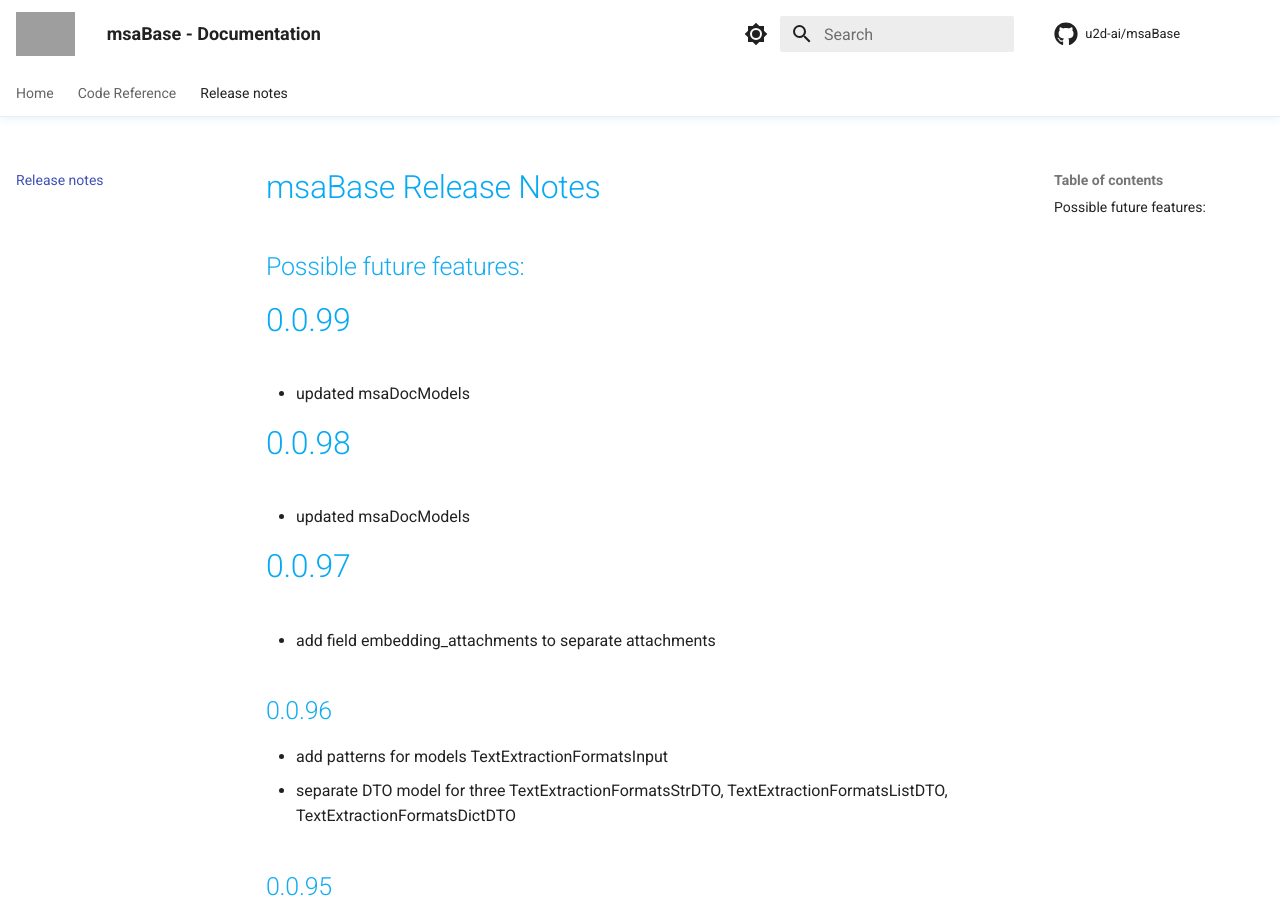
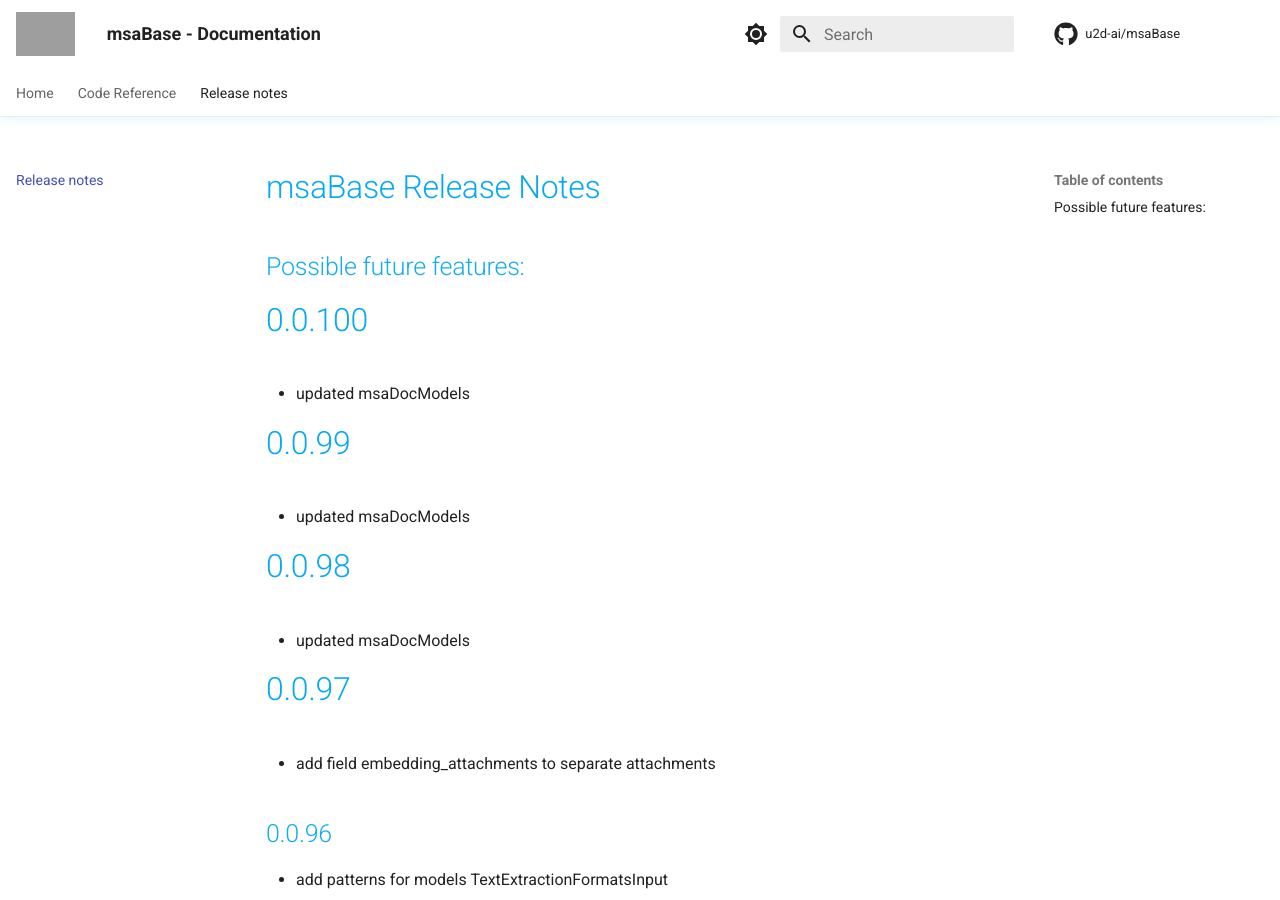
Before and after one commit to u2d-ai/msaBase, an MkDocs documentation site: the page built from docs/release-notes.md, in a window 1280 px wide and 900 px high. Built offline with MkDocs 1.6.1 and Material for MkDocs 9.7.7, drawn with Linux system fonts in a browser that asks for light colours; comment, search, counter and statistics services are not loaded; grey boxes are pictures that could not be loaded.

Commit message:
feat: updated msaDocModels

```diff
--- a/docs/release-notes.md
+++ b/docs/release-notes.md
@@ -1,5 +1,9 @@
 # msaBase Release Notes
 ## Possible future features:
+
+# 0.0.100
+
+- updated msaDocModels
 
 # 0.0.99
 
--- a/msaBase/__init__.py
+++ b/msaBase/__init__.py
@@ -1,7 +1,7 @@
 import glob
 from os.path import basename, dirname, isfile, join
 
-version = "0.0.99"
+version = "0.0.100"
 __author__ = "Stefan Welcker"
 __copyright__ = "Copyright 2022, U2D.ai"
 __license__ = "MIT"
--- a/requirements.txt
+++ b/requirements.txt
@@ -1,6 +1,6 @@
 # MSA Dependencies
 msaFileSystem==0.0.3 # Agnostic Abstract Filesystem API which allows to use S3, GCS, Azure Datalake, your local FS, Youtube etc Optimized for use with FastAPI/Pydantic.
-msaDocModels==0.0.90 # MSA Document Pydantic Models and Schemas, used to store Parser, NLP, NLU and AI results for processed documents
+msaDocModels==0.0.91 # MSA Document Pydantic Models and Schemas, used to store Parser, NLP, NLU and AI results for processed documents
 
 # FastAPI related Dependencies
 fastapi[all]==0.86.0 # FastAPI framework, high performance, easy to learn, fast to code, ready for production
```
Also changed, not shown: 1 other file.
